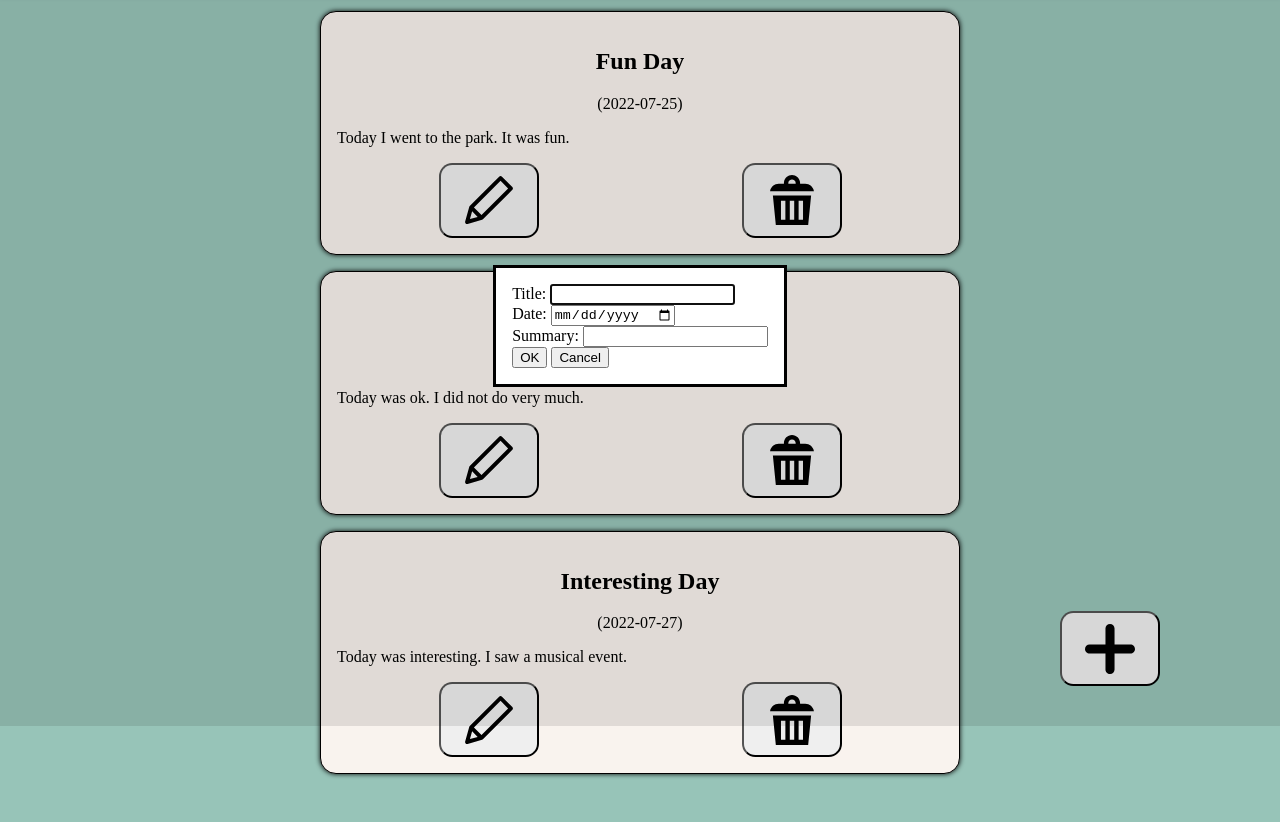
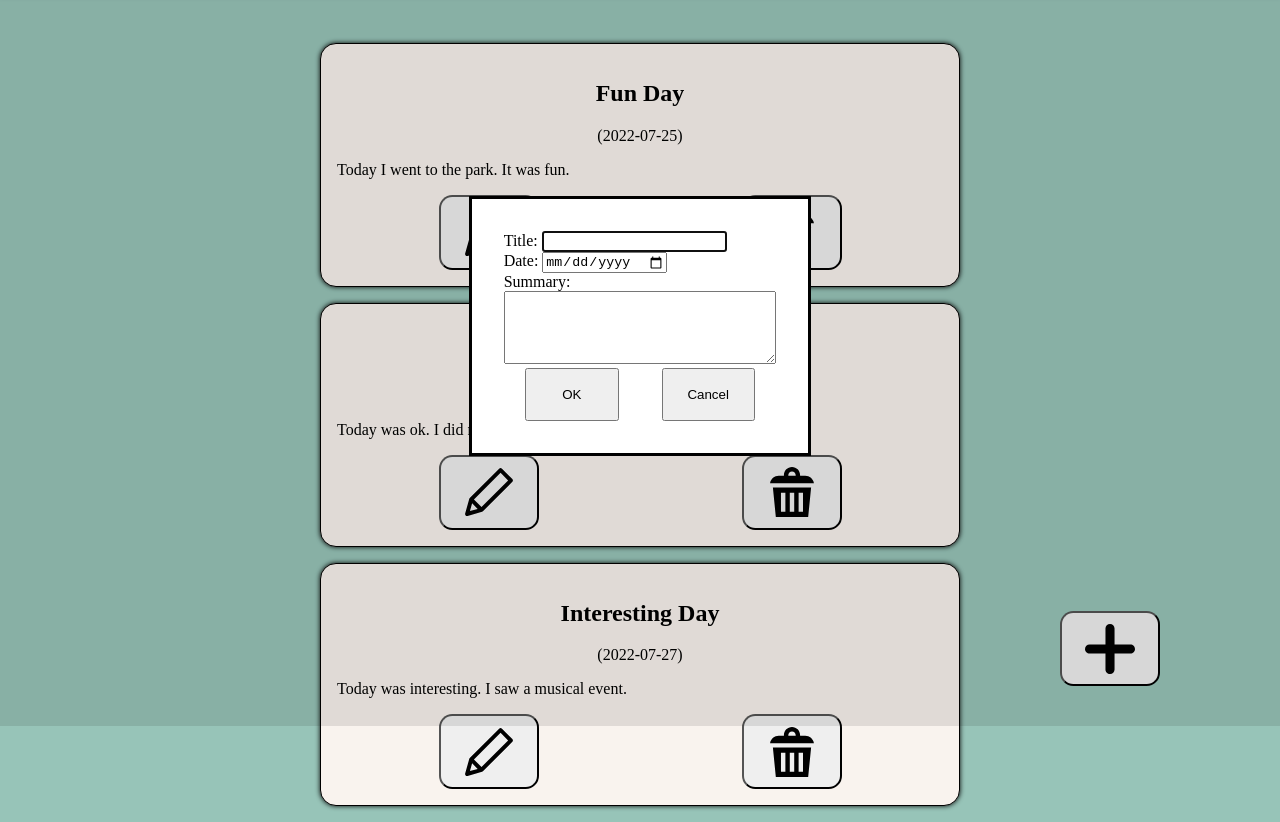
Before and after one commit to joeikedo/cse134-hw4, a website: page styledcrud.html in a window 1280 px wide. Both pictures are taken after a click on the button 1110 px from the left and 722 px from the top of the page. Shown: the part 74-896 px from the top of the page. Before the commit the page ends 864 px from the top, so only its background shows below. Drawn offline with Linux system fonts and the light colour scheme.

Commit message:
finished part4

```diff
--- a/styledcrud.html
+++ b/styledcrud.html
@@ -38,7 +38,9 @@
             <input id="addDate" type="date">
             <br>
             <label for="postInput">Summary: </label>
-            <input id="postInput" type="text">
+            <br>
+            <textarea id="postInput"></textarea>
+            <!-- <input id="postInput" type="text"> -->
             <form method="dialog">
             <button value="ok">OK</button>
             <button value="cancel">Cancel</button>
@@ -61,7 +63,9 @@
             <input id="editDate" type="date">
             <br>
             <label for="editPostInput">Summary: </label>
-            <input id="editPostInput" type="text">
+            <br>
+            <textarea id="editPostInput"></textarea>
+            <!-- <input id="editPostInput" type="text"> -->
             <form method="dialog">
             <button value="ok">OK</button>
             <button value="cancel">Cancel</button>
--- a/styledcrudmain.css
+++ b/styledcrudmain.css
@@ -109,3 +109,29 @@ button:hover{
     height: 75px;
     width: 100px;
 }
+
+textarea{
+    min-height: 5em;
+    min-width: 20em;
+}
+
+#emptyListNotice{
+    text-align: center;
+    font-size: 3em;
+}
+
+dialog{
+    padding: 2em;
+}
+
+dialog button{
+    min-width: 7em;
+    min-height: 4em;
+    margin-left:auto;
+    margin-right:auto;
+}
+
+dialog form{
+    display: grid;
+    grid-template-columns: 1fr 1fr;
+}
```
